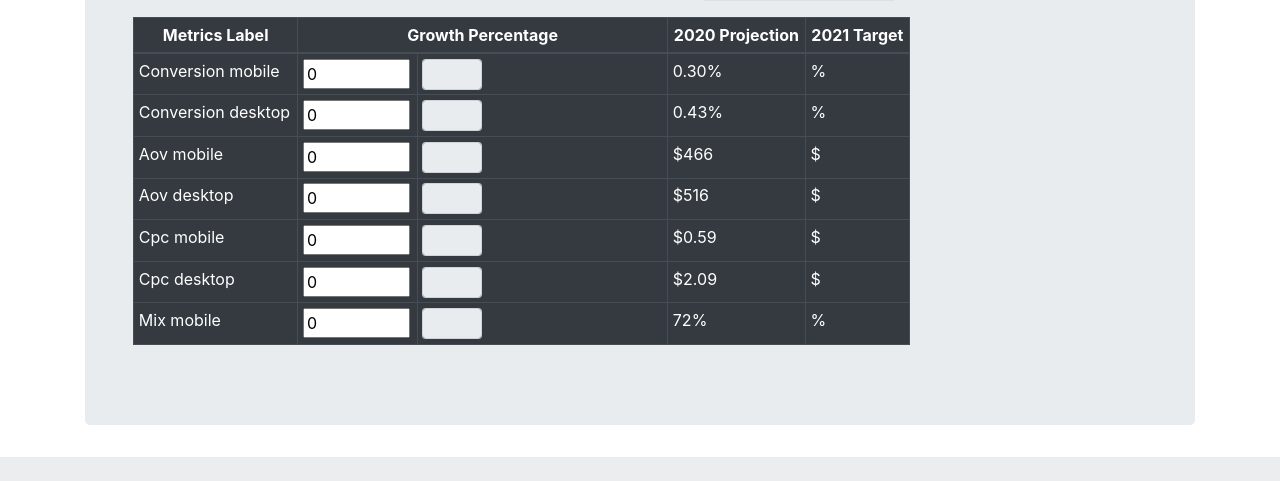
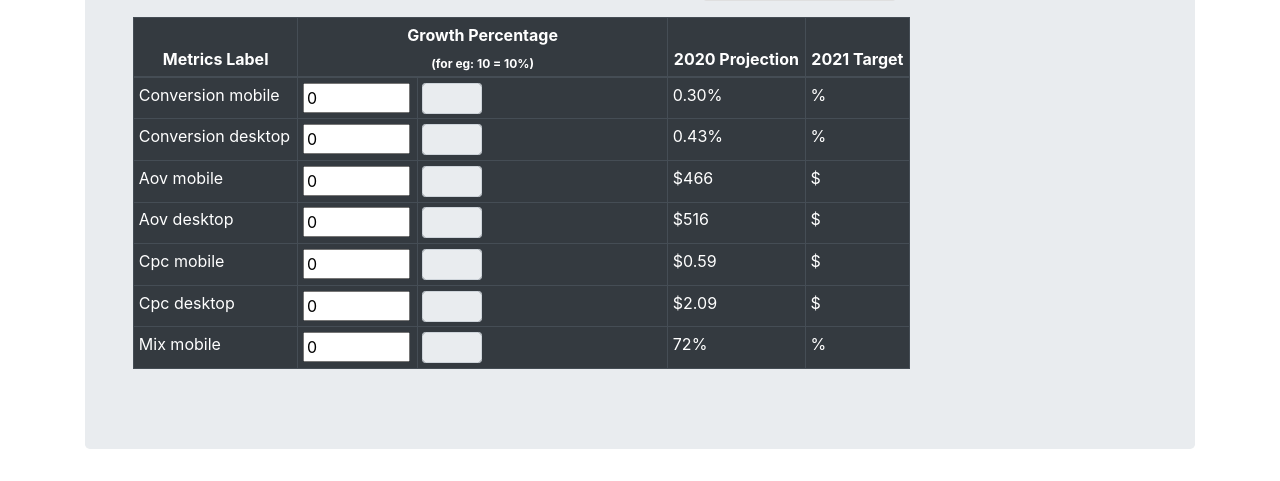
Before and after one commit to querybridge-llc/budget_scenario, a Django app: page /budgetcalc/ in a window 1280 px wide. Shown: the part 519-1000 px from the top of the page. Before the commit the page ends 976 px from the top, so only its background shows below. Run offline with Django 3.2, Linux system fonts and the light colour scheme; some libraries are stand-ins or nearby versions.

Commit message:
Added subscipt to the Growth Column

```diff
--- a/wantlin/templates/budgetcalc.html
+++ b/wantlin/templates/budgetcalc.html
@@ -78,7 +78,7 @@
       <thead>
         <tr>
           <th scope="col" class="text-center">Metrics Label</th>
-          <th scope="col" class="text-center" colspan="2">Growth Percentage</th>
+          <th scope="col" class="text-center" colspan="2">Growth Percentage <br><sub>(for eg: 10 = 10%)</sub></br></th>
           <th scope="col" class="text-center">2020 Projection</th>
           <th scope="col" class="text-center">2021 Target</th>
         </tr>
@@ -86,7 +86,7 @@
         <tr>
           <td>{{ form.conversion_mobile.label }}</td>
           <td><input placeholder="" type="number" id="{{ form.conversion_mobile.id }}" name="{{ form.conversion_mobile.name }} " min="-100" max="100" value="0" step="1"
-            onchange="updateTextInput1(this.value);conversion_mobileFunction(this);" value="{{request.GET.conversion_mobile}}">
+                     onchange="updateTextInput1(this.value);conversion_mobileFunction(this);" value="{{request.GET.conversion_mobile}}" >
           </td>
           <td>
           <input type="text" id="textInput1" class="form-control form-control-sm col-3 " value="" readonly>
```
